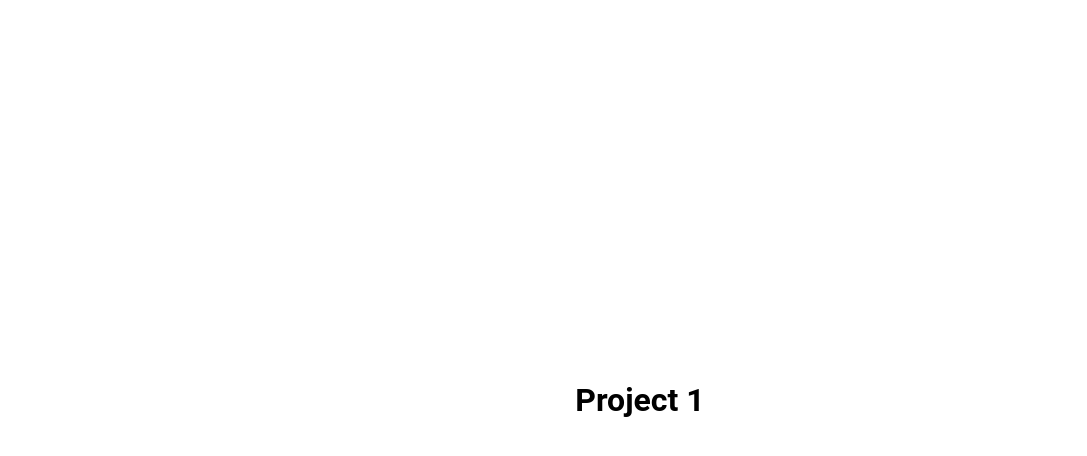
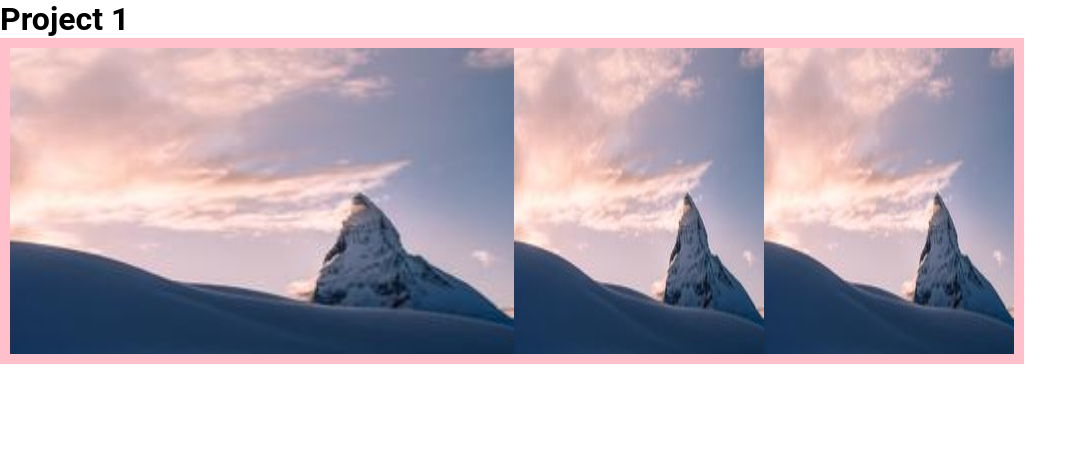
Before and after one commit to johanperjulius1/50-days-do-projects, a plain HTML site: page day_1/index.html in a window 1280 px wide. Shown: the whole page, without its empty margins (0-1087 px from the left). Drawn offline with Linux system fonts and the light colour scheme.

Commit message:
Modifying folder structure by putting each day in a seperate folder. adding html elements and javascript logic.

```diff
--- a/index.html
+++ b/day_1/index.html
@@ -14,20 +14,20 @@
 
 <body>
   <h1>Project 1</h1>
-  <section class=section>
+  <!-- <section class=section> -->
     <div class="cards">
-      <div class="card one active"></div>
-      <div class="card two"></div>
-      <div class="card three"></div>
+      <div class="card active">
+        <img src="./one.jpg" alt="great image">
+      </div>
+      <div class="card">
+        <img src="./one.jpg" alt="great image">
+      </div>
+      <div class="card">
+        <img src="./one.jpg" alt="great image">
+      </div>
 
     </div>
-    <section>
-
-    </div>
-    <div>
-
-    </div>
-  </div>
+  <!-- <section> -->
 </body>
 
 </html>
--- /dev/null
+++ b/day_1/index.js
@@ -0,0 +1,13 @@
+const cards = document.querySelectorAll('.card')
+
+// On click event for each section
+cards.forEach((card)=>{
+card.addEventListener('click',()=>{
+    // remove active class from all another section
+    // and add it to the selected section
+    cards.forEach((card) => {
+        card.classList.remove('active')
+    })
+    card.classList.add('active')
+})
+})
--- /dev/null
+++ b/day_1/style.css
@@ -0,0 +1,36 @@
+* {
+  box-sizing: border-box;
+  margin: 0;
+  padding: 0;
+}
+
+
+body {
+  font-family: "Roboto", "sans-serif";
+  align-items: center;
+  justify-content: center;
+  height: 100vh;
+  overflow: hidden;
+}
+
+.section {
+  border: 10px solid black;
+}
+
+
+.cards {
+  width: 80%;
+  display: flex;
+  flex-direction: row;
+  border: 10px solid pink;
+
+}
+
+.card.active {
+  flex: 3;
+}
+
+img {
+  width: 100%;
+  height: 100%;
+}
--- a/index.js
+++ /dev/null
@@ -1 +0,0 @@
-console.log("hello");
--- a/style.css
+++ /dev/null
@@ -1,15 +0,0 @@
-* {
-  box-sizing: border-box;
-  margin: 0;
-  padding: 0;
-}
-
-body {
-  font-family: "Roboto", "sans-serif";
-  display: flex;
-  flex-direction: column;
-  align-items: center;
-  justify-content:center;
-  height: 100vh;
-  overflow: hidden;
-}
```
Also changed, not shown: day_1/one.jpg (added), 2 other files.
